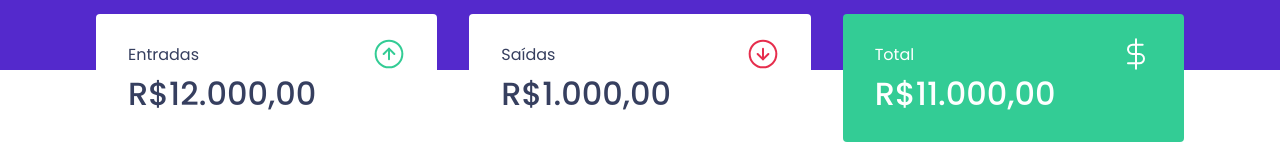
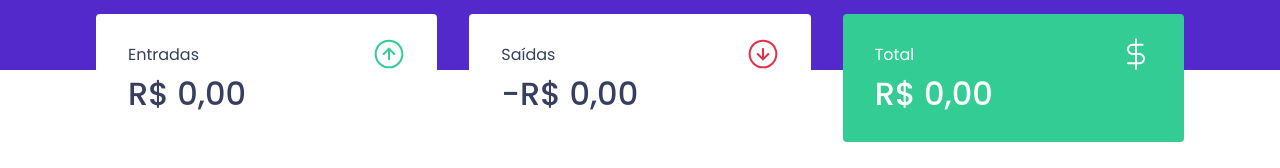
Before and after one commit to wesleydrum10/dtmoney, a React (Create React App) app: page / in a window 1280 px wide. Shown: the part 202-370 px from the top of the page. Built offline with nearby package versions, Linux system fonts and the light colour scheme; no server answers; what miragejs would draw is missing.

Commit message:
Calculando resumo

```diff
--- a/src/components/Summary/index.tsx
+++ b/src/components/Summary/index.tsx
@@ -9,28 +9,59 @@
 
   const { transactions } = useContext(TransactionsContext);
 
+  const summary = transactions.reduce((acc, transaction) => {
+    if (transaction.type === 'deposit') {
+      acc.deposits += transaction.amount
+      acc.total += transaction.amount
+    } else {
+      acc.withdraws += transaction.amount
+      acc.total -= transaction.amount
+    }
+
+    return acc
+  }, {
+    deposits: 0,
+    withdraws: 0,
+    total: 0
+  })
+
   return (
     <Container>
       <div>
         <header>
           <p>Entradas</p>
-          <img src={incomeImg} alt="Entradas"/>
+          <img src={incomeImg} alt="Entradas" />
         </header>
-        <strong>R$12.000,00</strong>
+        <strong>
+          {new Intl.NumberFormat('pt-BR', {
+            style: 'currency',
+            currency: 'BRL'
+          }).format(summary.deposits)}
+        </strong>
       </div>
       <div>
         <header>
           <p>Saídas</p>
-          <img src={outcomeImg} alt="Saídas"/>
+          <img src={outcomeImg} alt="Saídas" />
         </header>
-        <strong>R$1.000,00</strong>
+        <strong>
+          -{new Intl.NumberFormat('pt-BR', {
+            style: 'currency',
+            currency: 'BRL'
+          }).format(summary.withdraws)}
+        </strong>
       </div>
       <div>
         <header>
           <p>Total</p>
-          <img src={totalImg} alt="Total"/>
+          <img src={totalImg} alt="Total" />
         </header>
-        <strong>R$11.000,00</strong>
+        <strong>
+          {new Intl.NumberFormat('pt-BR', {
+            style: 'currency',
+            currency: 'BRL'
+          }).format(summary.total)}
+        </strong>
       </div>
     </Container>
   );
```
